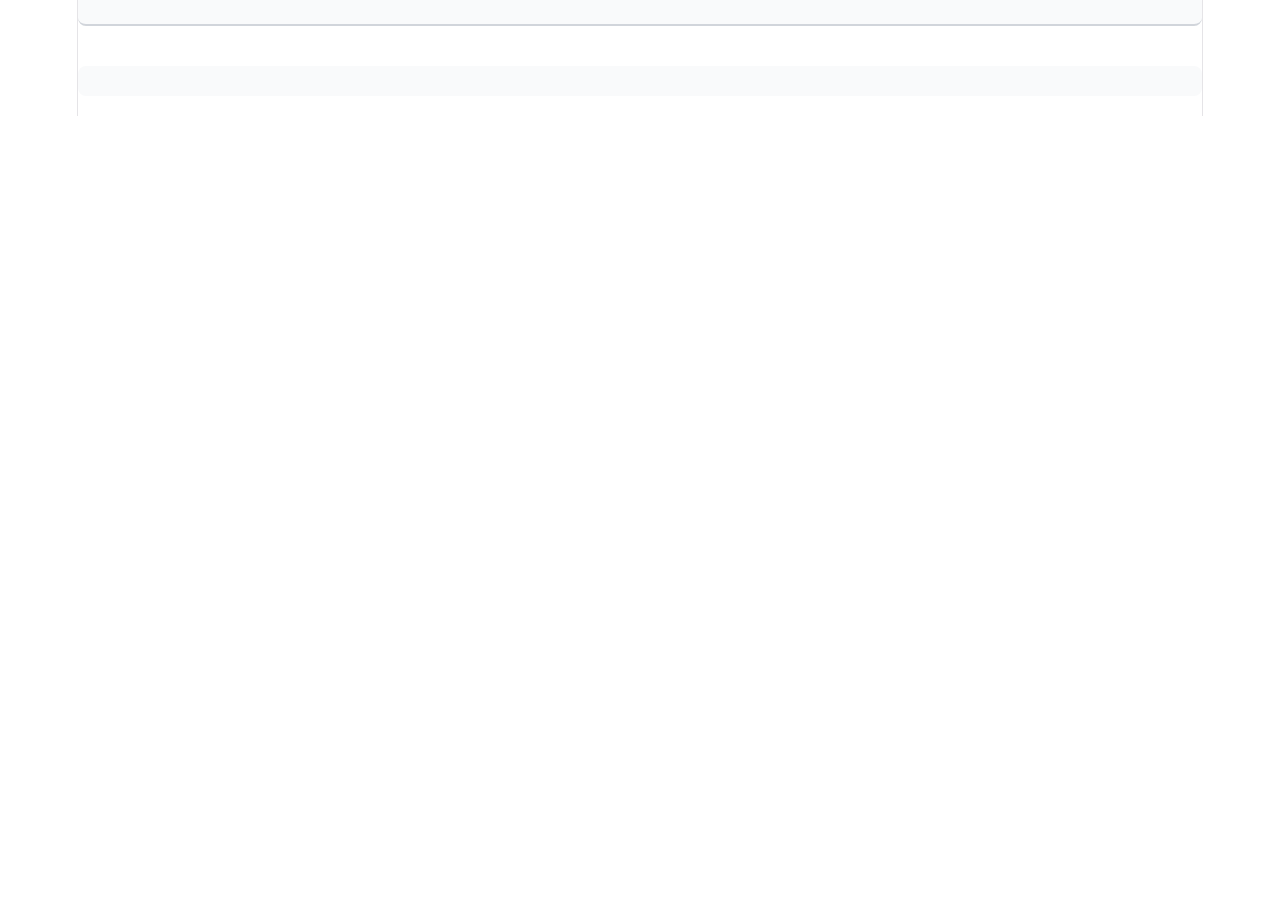
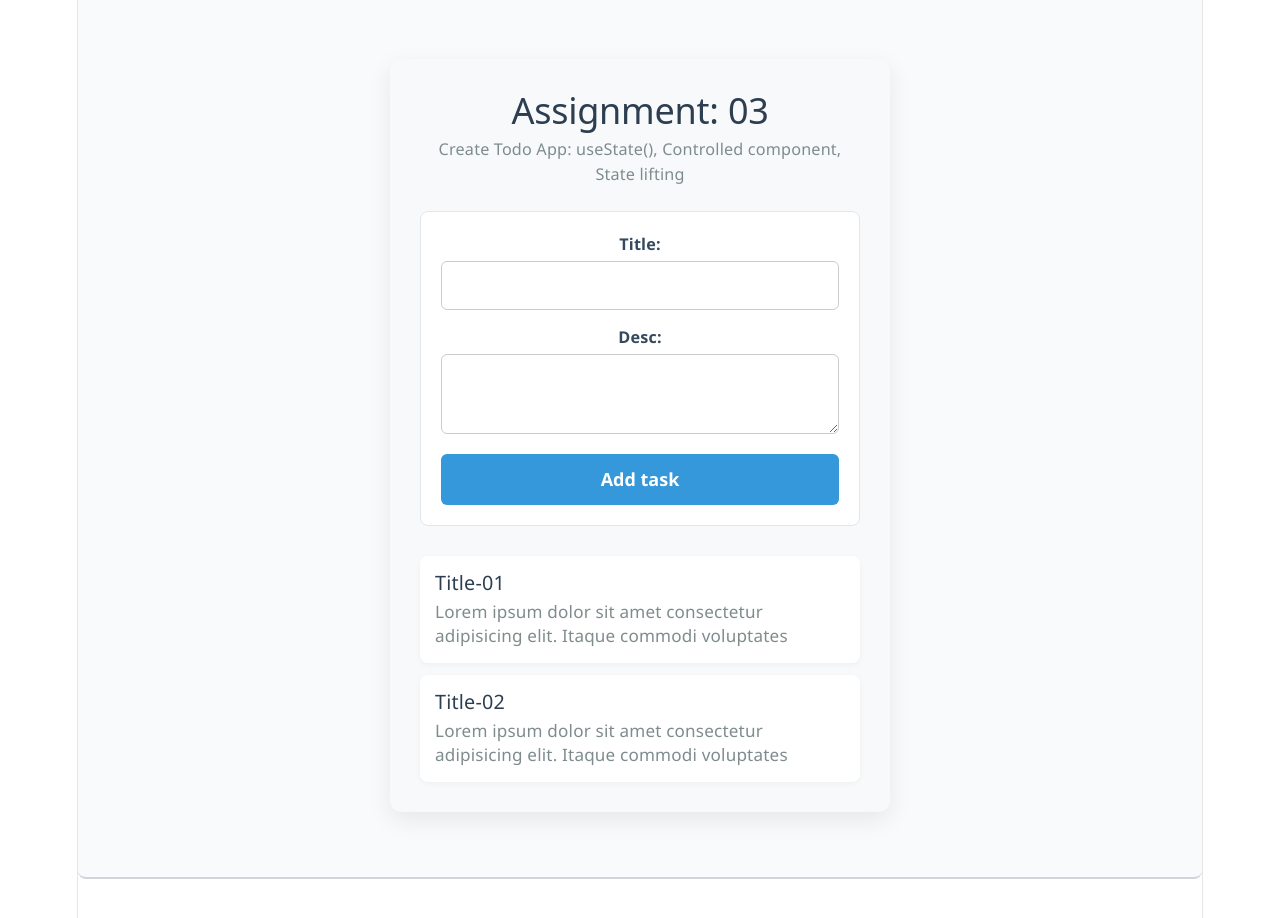
Before and after one commit to pronoyeugin/React_Learning, a React (Vite) app in the folder react_learning/: page / in a window 1280 px wide. Shown: the part 8280-9198 px from the top of the page. Before the commit the page ends 8396 px from the top, so only its background shows below. Built offline with nearby package versions, Linux system fonts and the light colour scheme.

Commit message:
Class-033 : Assignment-03 (Create Todo App: useState(), Controlled component, State lifting)

```diff
--- a/react_learning/src/App.jsx
+++ b/react_learning/src/App.jsx
@@ -34,6 +34,7 @@ import CompleteTodoApp from './CompleteTodoApp/Home';
 import SignUp from './FormValidation/SignUp';
 import Toggle from './Toggle/ToggleDemo';
 import Faq from './Faq/Faqs';
+import Assign3 from './Assignment_03/index';
 
 //Functional component start with capital letters
 
@@ -184,7 +185,9 @@ function App() {
         <Faq />
       </div>
 
-      <div className="component-section"></div>
+      <div className="component-section">
+          <Assign3 />
+      </div>
 
       <div className="component-section"></div>
     </>
--- /dev/null
+++ b/react_learning/src/Assignment_03/Style.module.css
@@ -0,0 +1,118 @@
+.container {
+  max-width: 500px;
+  margin: 50px auto;
+  font-family: 'Segoe UI', Tahoma, Geneva, Verdana, sans-serif;
+  background-color: #f8f9fa;
+  padding: 30px;
+  border-radius: 12px;
+  box-shadow: 0 8px 24px rgba(0, 0, 0, 0.08);
+}
+
+.header h2 {
+  color: #2c3e50;
+  margin-bottom: 5px;
+  text-align: center;
+}
+
+.header p {
+  color: #7f8c8d;
+  font-size: 0.9rem;
+  text-align: center;
+  margin-bottom: 25px;
+}
+
+
+.todo-form {
+  display: flex;
+  flex-direction: column;
+  gap: 15px;
+  background: #ffffff;
+  padding: 20px;
+  border-radius: 8px;
+  border: 1px solid #e1e8ed;
+}
+
+.form-group {
+  display: flex;
+  flex-direction: column;
+  gap: 5px;
+}
+
+.form-group label {
+  font-weight: 600;
+  color: #34495e;
+  font-size: 0.9rem;
+}
+
+.form-group input,
+.form-group textarea {
+  padding: 10px 12px;
+  border: 1px solid #ccc;
+  border-radius: 6px;
+  font-size: 1rem;
+  outline: none;
+  transition: border-color 0.3s ease;
+  font-family: inherit;
+}
+
+.form-group textarea {
+  resize: vertical;
+  min-height: 80px;
+}
+
+.form-group input:focus,
+.form-group textarea:focus {
+  border-color: #3498db;
+  box-shadow: 0 0 0 3px rgba(52, 152, 219, 0.15);
+}
+
+.submit-btn {
+  background-color: #3498db;
+  color: white;
+  border: none;
+  padding: 12px;
+  border-radius: 6px;
+  font-size: 1rem;
+  font-weight: bold;
+  cursor: pointer;
+  transition: background-color 0.3s ease;
+  margin-top: 5px;
+}
+
+.submit-btn:hover {
+  background-color: #2980b9;
+}
+
+.todo-list {
+  margin-top: 30px;
+  display: flex;
+  flex-direction: column;
+  gap: 12px;
+}
+
+.todo-item {
+  background: #ffffff;
+  padding: 15px;
+  border-radius: 8px;
+  box-shadow: 0 2px 6px rgba(0, 0, 0, 0.04);
+  transition: transform 0.2s ease;
+}
+
+.todo-item:hover {
+  transform: translateY(-2px);
+}
+
+.todo-item h4 {
+  margin: 0 0 5px 0;
+  color: #2c3e50;
+  font-size: 1.1rem;
+  text-align:left;
+}
+
+.todo-item p {
+  margin: 0;
+  color: #7f8c8d;
+  font-size: 0.95rem;
+  line-height: 1.4;
+  text-align:left;
+}
--- /dev/null
+++ b/react_learning/src/Assignment_03/TodoForm.jsx
@@ -0,0 +1,38 @@
+import React, { useState } from 'react';
+import Style from './Style.module.css';
+
+const TodoForm = ({onAddTodo }) => {
+
+const [todo, setTodo] = useState({ title: '', desc: '' });
+
+const handleChange = (event) => {
+    const { name, value } = event.target;
+    setTodo((prevTodos) => ({...prevTodos, [name]: value }));
+}
+
+const handleSubmit = (event) => {
+    event.preventDefault();
+     onAddTodo(todo);
+
+     setTodo({title: '', desc:''});
+}
+
+  return (
+    <>
+        <form className={Style['todo-form']} onSubmit={handleSubmit}>
+            <div className={Style['form-group']}>
+                <label htmlFor="title">Title: </label>
+                <input type="text" name="title" id="title" onChange={handleChange}  value={todo.title} required />
+            </div>
+
+            <div className={Style['form-group']}>
+                <label htmlFor="desc">Desc: </label>
+                <textarea type="text" name="desc" id="desc" onChange={handleChange} value={todo.desc} required />
+            </div>
+            <button type="submit" className={Style['submit-btn']}>Add task</button>
+        </form>
+    </>
+  )
+}
+
+export default TodoForm;
--- /dev/null
+++ b/react_learning/src/Assignment_03/Todos.jsx
@@ -0,0 +1,26 @@
+import React from 'react'
+import TodoForm from './TodoForm';
+import Style from './Style.module.css';
+
+const Todos = ({todos, onAddTodo}) => {
+
+  return (
+    <div>
+
+        <TodoForm onAddTodo={onAddTodo} />
+
+        <div className={Style['todo-list']}>
+
+            {todos.map((todo) => (
+            <div key={todo.id} className={Style['todo-item']}>
+                <h4>{todo.title}</h4>
+                <p>{todo.desc}</p>
+            </div>
+            ))}
+        </div>
+
+    </div>
+  )
+}
+
+export default Todos;
--- /dev/null
+++ b/react_learning/src/Assignment_03/index.jsx
@@ -0,0 +1,36 @@
+import React, {useState} from 'react'
+import Todos from './Todos';
+import Style from './Style.module.css';
+
+
+const TodoApp = () => {
+    const[todos, setTodos] = useState([
+        {
+            id:1,
+            title:"Title-01",
+            desc:"Lorem ipsum dolor sit amet consectetur adipisicing elit. Itaque commodi voluptates"
+        },
+        {
+            id:2,
+            title:"Title-02",
+            desc:"Lorem ipsum dolor sit amet consectetur adipisicing elit. Itaque commodi voluptates"
+        }
+    ]);
+
+     const handleAddTodo = (newTodo) => {
+        setTodos((prevTodos) => [...prevTodos, newTodo]);
+     }
+
+  return (
+    <div className={Style.container}>
+      <div className={Style.header}>
+        <h2>Assignment: 03</h2>
+        <p>Create Todo App: useState(), Controlled component, State lifting</p>
+      </div>
+
+        <Todos todos={todos} onAddTodo={handleAddTodo} />
+    </div>
+  )
+}
+
+export default TodoApp;
--- a/react_learning/src/Faq/Faq.jsx
+++ b/react_learning/src/Faq/Faq.jsx
@@ -16,11 +16,11 @@ const Faq = ({id, title, desc}) => {
              </button>
         </div>
 
-           {toggle && (
+        {toggle &&
             <div className={Style["faq-body"]}>
                 <p className={Style["faq-desc"]}>{desc}</p>
             </div>
-           )},
+           }
 
     </article>
    </>
```
